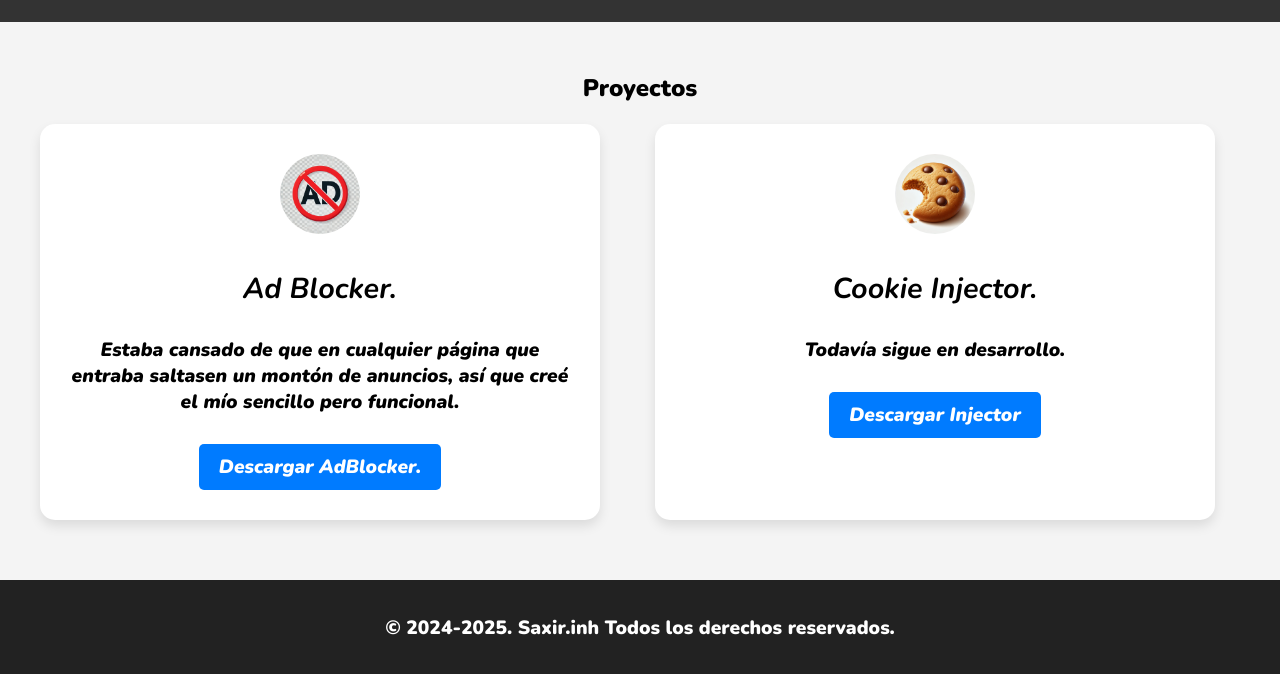
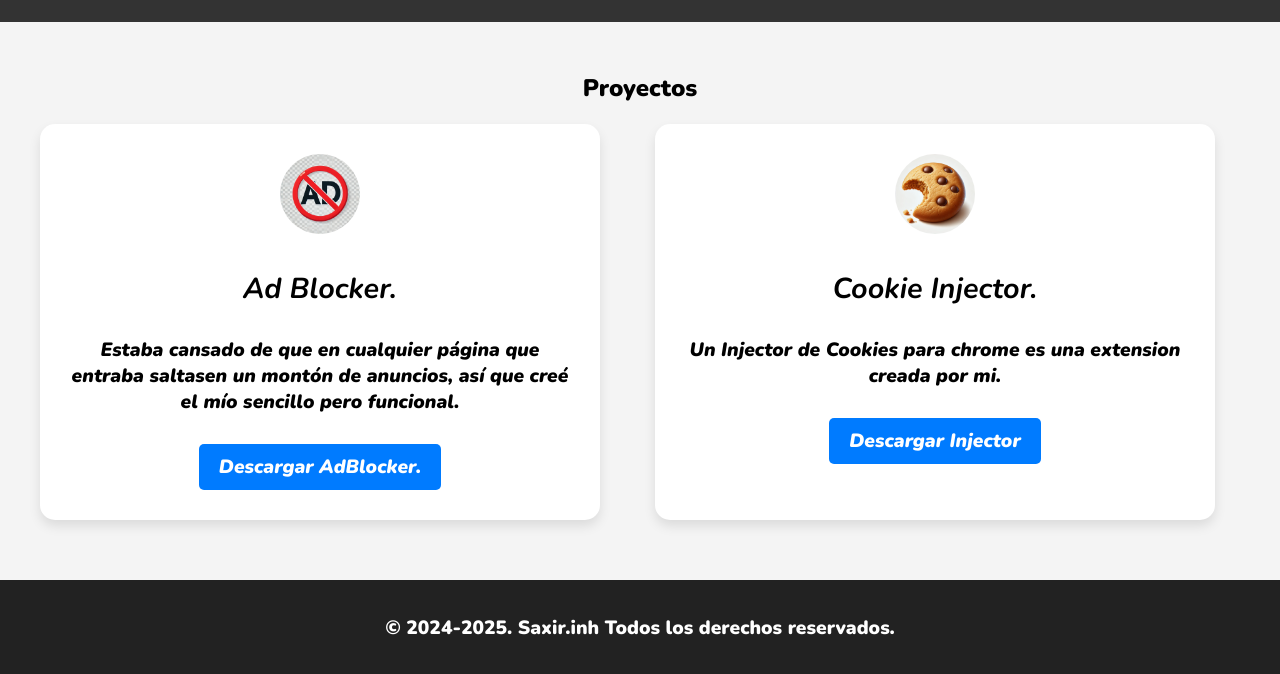
Before and after one commit to saxirBK/saxirBK.github.io, a plain HTML site: page index.html in a window 1280 px wide. Shown: the part 154-828 px from the top of the page. Drawn offline with nearby package versions, Linux system fonts and the light colour scheme.

Commit message:
Final version

```diff
--- a/index.html
+++ b/index.html
@@ -25,7 +25,7 @@
             <div class="project">
                 <img src="imgs/cokie.png" alt="Cookie Injector" class="small-image">
                 <h3>Cookie Injector.</h3>
-                <p>Todavía sigue en desarrollo.</p>
+                <p>Un Injector de Cookies para chrome es una extension creada por mi.</p>
                 <a href="cokie-injector-chrome-main.zip" download>Descargar Injector</a>
             </div>
         </div>
```
